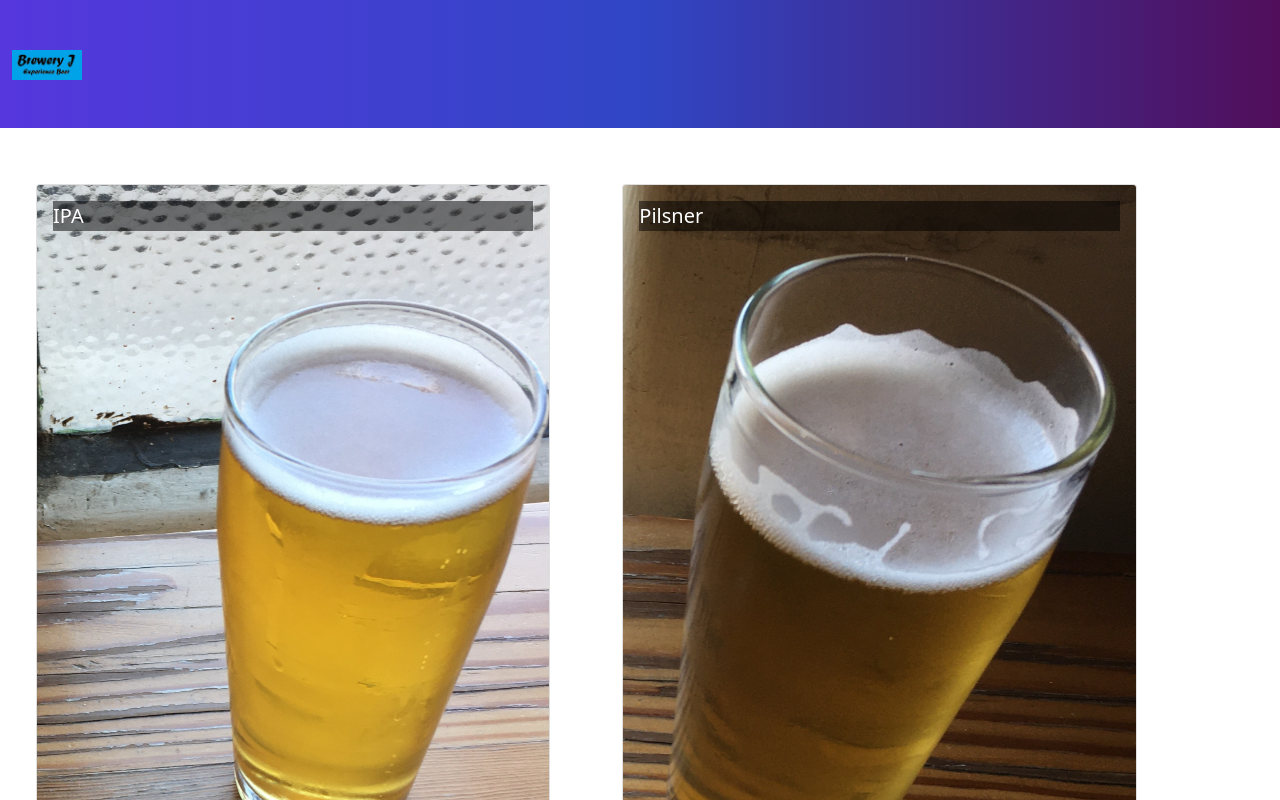
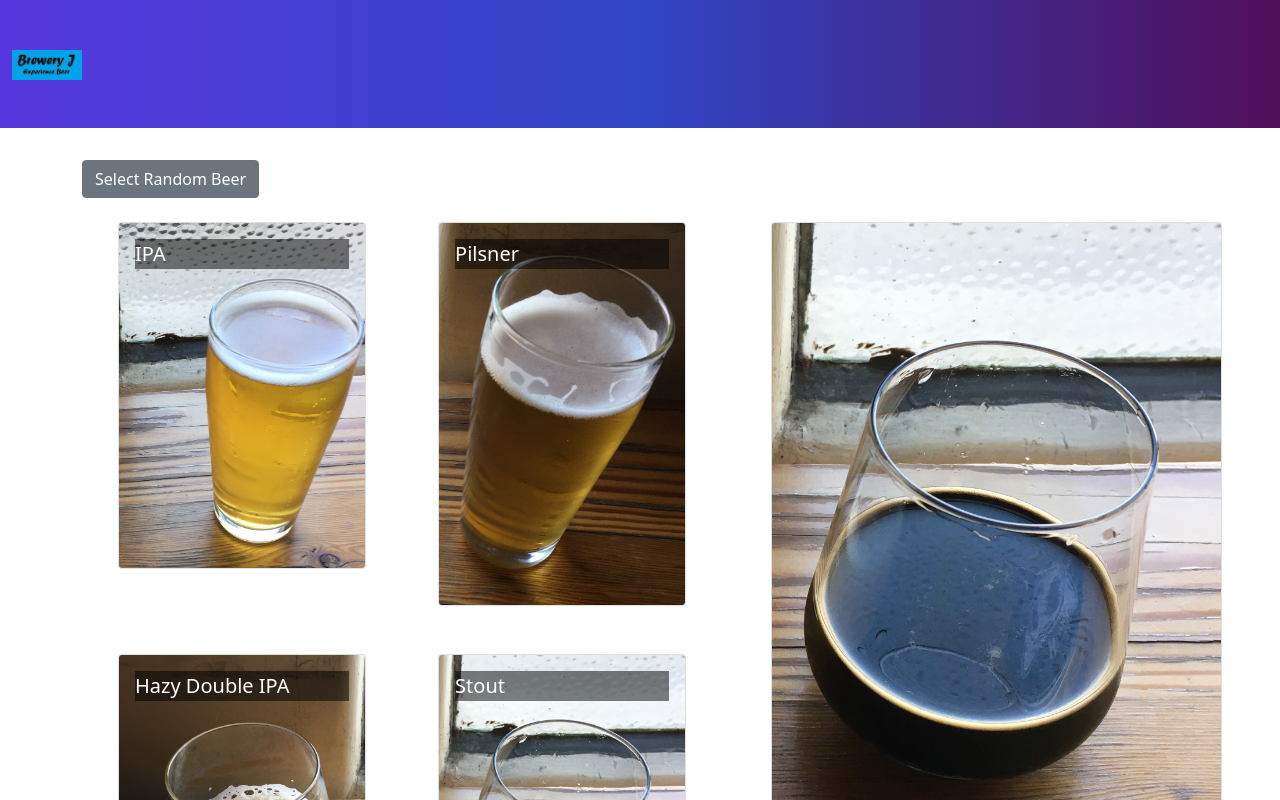
Before and after one commit to JeffHiroshi/BreweryJ, a React (Create React App) app: page / in a window 1280 px wide. Shown: the top 800 px of the page. Built offline with nearby package versions, Linux system fonts and the light colour scheme.

Commit message:
BeersDirectoryPage and BeerDetail

```diff
--- a/src/App.js
+++ b/src/App.js
@@ -1,14 +1,13 @@
-import React from 'react';
 import './App.css';
 import Header from './components/Header';
 import Footer from './components/Footer';
-import BeersList from './features/beers/BeersList';
+import BeersDirectoryPage from './pages/BeersDirectoryPage';
 
 function App() {
   return (
     <div className="App">
       <Header />
-      <BeersList />
+      <BeersDirectoryPage />
       <Footer />
     </div>
   );
--- /dev/null
+++ b/src/features/beers/BeerDetail.js
@@ -0,0 +1,18 @@
+import { Card, CardImg, CardText, CardBody, Col } from 'reactstrap';
+
+const BeerDetail = ({ beer }) => {
+    const {image, name, description } = beer;
+
+    return (
+        <Col md='12' className='m-4'>
+            <Card>
+                <CardImg top src={image} alt={name}/>
+                <CardBody>
+                    <CardText>{description}</CardText>
+                </CardBody>
+            </Card>
+        </Col>
+    )
+};
+
+export default BeerDetail;
--- /dev/null
+++ b/src/pages/BeersDirectoryPage.js
@@ -0,0 +1,31 @@
+import { Container, Row, Col, Button } from 'reactstrap';
+import BeerDetail from '../features/beers/BeerDetail';
+import BeersList from '../features/beers/BeersList';
+import { selectRandomBeer } from '../features/beers/beersSlice';
+
+const BeersDirectoryPage = () => {
+    let selectedBeer = selectRandomBeer();
+
+    const toggleBeer = () => {
+        selectedBeer = selectRandomBeer();
+        console.log(selectedBeer);
+    }
+
+    return (
+        <Container>
+            <Button onClick={() => toggleBeer()}>
+                Select Random Beer
+            </Button>
+            <Row>
+                <Col sm='5' md='7'>
+                    <BeersList />
+                </Col>
+                <Col sm='7' md='5'>
+                    <BeerDetail beer={selectedBeer} />
+                </Col>
+            </Row>
+        </Container>
+    )
+};
+
+export default BeersDirectoryPage;
```
